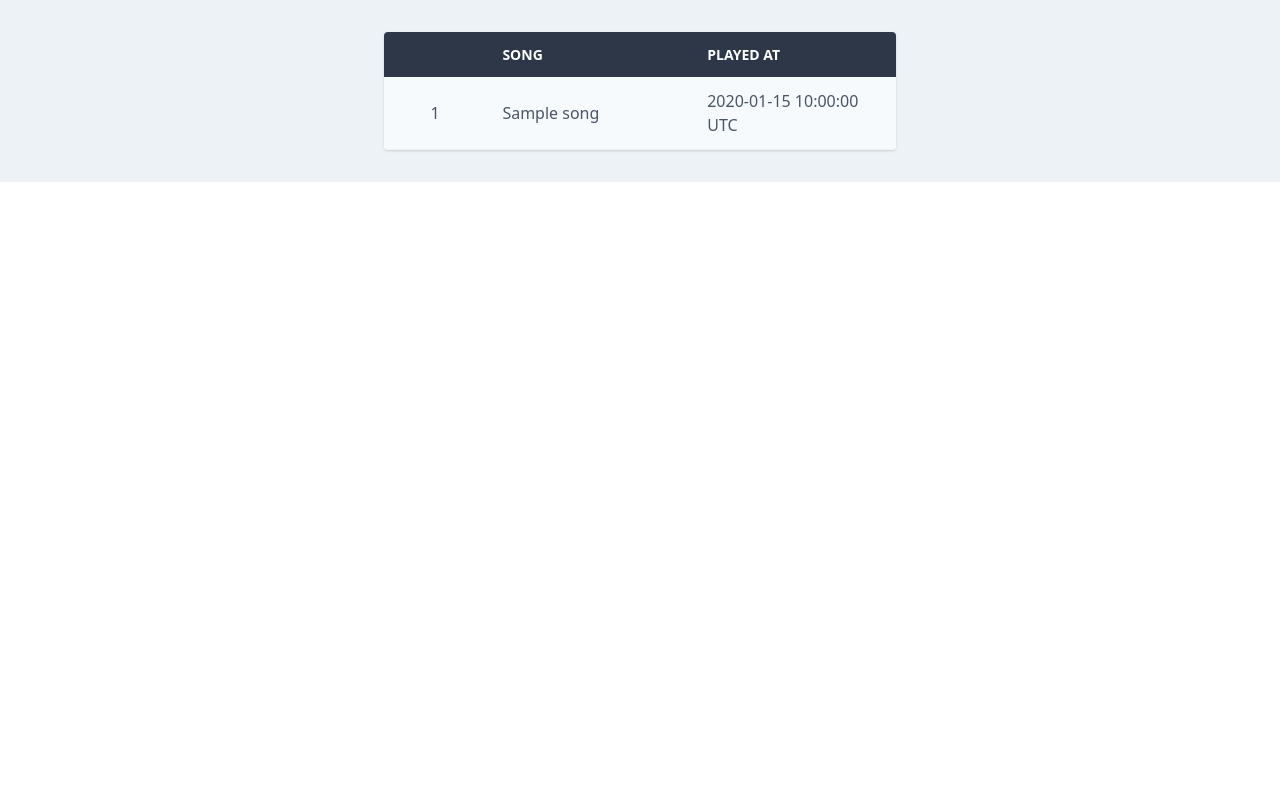
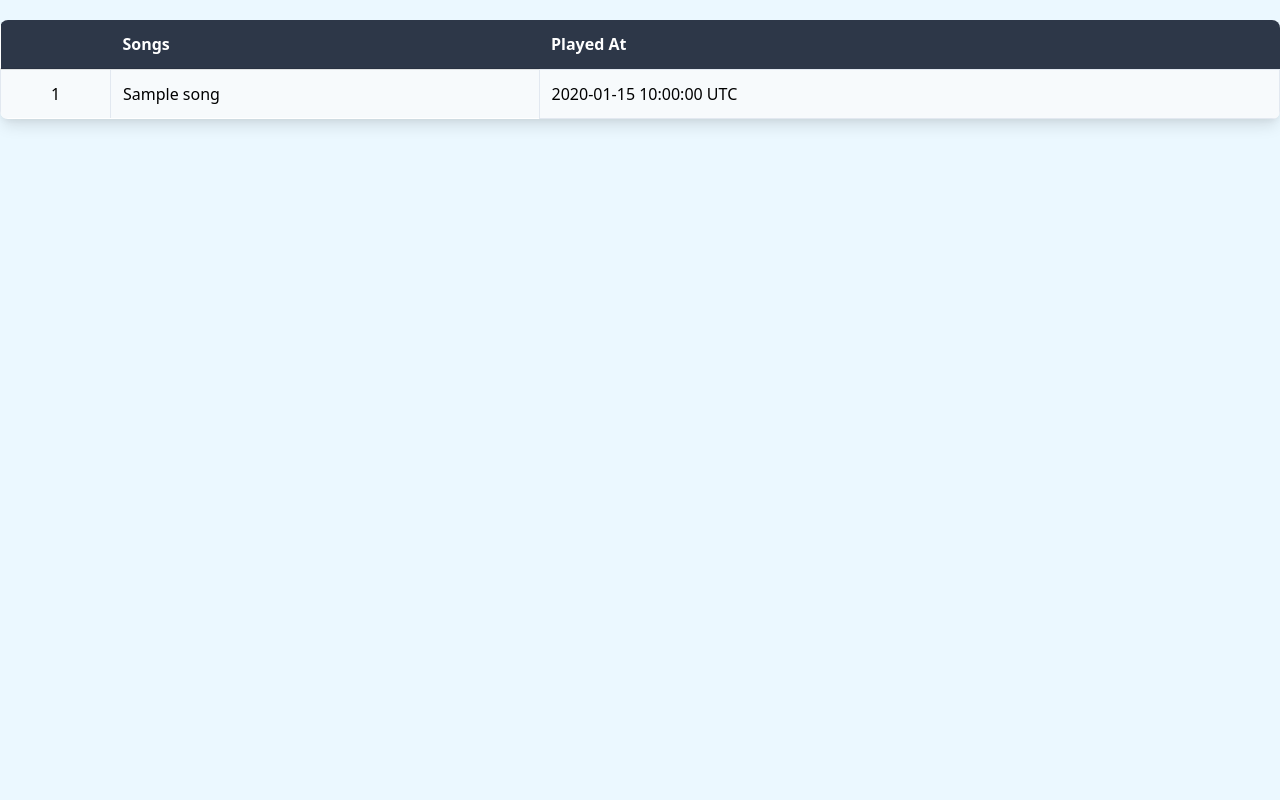
Before and after one commit to ShaunSpinelli/spotify_history, a Flask app: template templates/songs.html in a window 1280 px wide. Run offline with Flask 2, Linux system fonts and the light colour scheme; the template is opened without the code that fills it: most values are stand-ins (such as "Sample title", 1, 10 or a date in 2020); some libraries are stand-ins or nearby versions.

Commit message:
Updated ui

```diff
--- a/templates/songs.html
+++ b/templates/songs.html
@@ -6,30 +6,53 @@
     <link href="https://unpkg.com/tailwindcss@1.2.0/dist/tailwind.min.css" rel="stylesheet">
 
 </head>
-<body>
-<div class="flex items-center justify-center" style="background: #edf2f7;">
-    <div class="md:px-32 py-8 w-3/5">
-  <div class="shadow overflow-hidden rounded border-b border-gray-200">
-    <table class=" table-auto min-w-full bg-white">
-      <thead class="bg-gray-800 text-white">
-        <tr>
-          <th class="w-1/5 text-left py-3 px-4 uppercase font-semibold text-sm"></th>
-          <th class="w-2/5 text-left py-3 px-4 uppercase font-semibold text-sm">Song</th>
-          <th class="w-2/5 text-left py-3 px-4 uppercase font-semibold text-sm">Played At</th>
+<body class="bg-blue-100" >
+<div class="flex items-center justify-center">
+	<div class="container">
+		<table class="w-full flex flex-row flex-no-wrap sm:bg-white rounded-lg overflow-hidden sm:shadow-lg my-5">
+			<thead class="text-white">
+				<tr class="bg-gray-800 flex flex-col flex-no wrap sm:table-row rounded-l-lg sm:rounded-none mb-2 sm:mb-0">
+					<th class="p-3 text-left" width="110px"></th>
+					<th class="p-3 text-left">Songs</th>
+					<th class="p-3 text-left">Played At</th>
 				</tr>
 			</thead>
-    <tbody class="text-gray-700">
+			<tbody class="flex-1 sm:flex-none">
 			{% for song in songs %}
-      <tr class='{{"bg-gray-100" if loop.index % 2 == 1 else ""}}'>
-        <td class="w-1/5  text-center py-3 px-4">{{loop.index}}</td>
-        <td class="w-2/5 text-left py-3 px-4">{{song["name"]}}</td>
-        <td class="w-2/5 text-left py-3 px-4">{{song["played_at"]}} UTC</td>
+				<tr class='flex flex-col flex-no wrap sm:table-row mb-2 sm:mb-0 {{"bg-gray-100" if loop.index % 2 == 1 else ""}}'>
+					<td class="border-grey-light border p-3 text-center ">{{loop.index}}</td>
+					<td class="border-grey-light border p-3">{{song["name"]}}</td>
+					<td class="border-grey-light border p-3 truncate">{{song["played_at"]}} UTC</td>
 				</tr>
 			{% endfor %}
 			</tbody>
 		</table>
 	</div>
 	</div>
-</div>
 </body>
+
+<style>
+  html,
+  body {
+    height: 100%;
+  }
+
+  @media (min-width: 640px) {
+    table {
+      display: inline-table !important;
+    }
+
+    thead tr:not(:first-child) {
+      display: none;
+    }
+  }
+
+  td:not(:last-child) {
+    border-bottom: 0;
+  }
+
+  th:not(:last-child) {
+    border-bottom: 2px solid rgba(0, 0, 0, .1);
+  }
+</style>
 </html>
```
Also changed, not shown: templates/index.html (+18 -6 lines), templates/successful.html (+14 -5 lines). Lines whose indentation alone changed are shown as unchanged.
